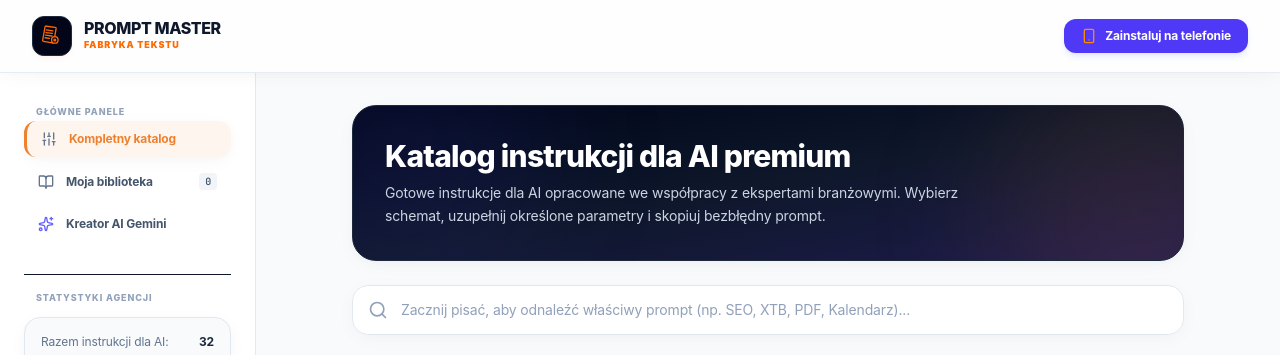
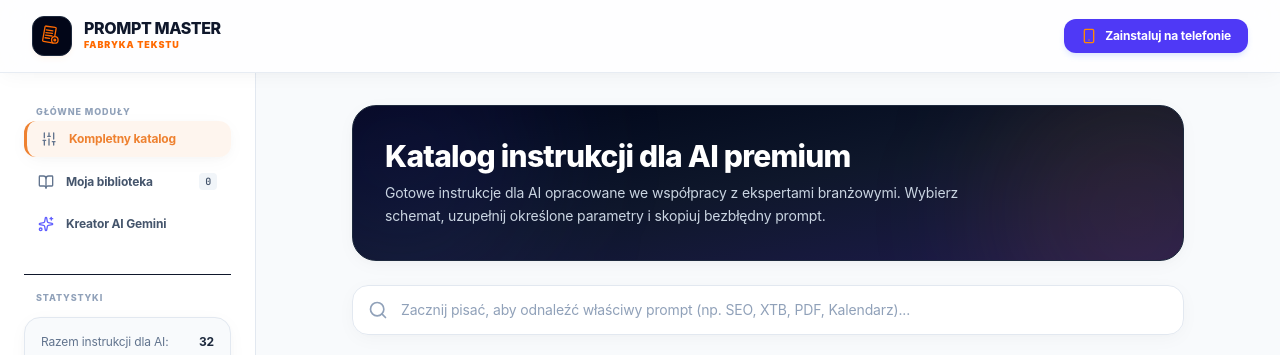
Before and after one commit to fabrykat3kstu/prompt_master, a React (Vite) app: page / in a window 1280 px wide. Shown: the top 355 px of the page. Built offline with nearby package versions, Linux system fonts and the light colour scheme.

Commit message:
Update sidebar headings: Główne panele -> Główne moduły, Statystyki Agencji -> Statystyki

```diff
--- a/src/App.tsx
+++ b/src/App.tsx
@@ -416,7 +416,7 @@ export default function App() {
         {/* Sidebar Nav (visible only on desktop md:flex) */}
         <aside className="hidden md:flex flex-col w-64 bg-white border-r border-slate-200 shrink-0 p-6 space-y-8 select-none">
           <div className="space-y-1.5">
-            <span className="text-[9px] font-extrabold tracking-widest text-slate-400 uppercase px-3">Główne panele</span>
+            <span className="text-[9px] font-extrabold tracking-widest text-slate-400 uppercase px-3">Główne moduły</span>
 
             <button
               onClick={() => { setActiveTab("explore"); setSearchQuery(""); }}
@@ -447,7 +447,7 @@ export default function App() {
           </div>
 
           <div className="pt-4 border-t border-slate-150">
-            <span className="text-[9px] font-extrabold tracking-widest text-slate-400 uppercase px-3 block mb-3">Statystyki Agencji</span>
+            <span className="text-[9px] font-extrabold tracking-widest text-slate-400 uppercase px-3 block mb-3">Statystyki</span>
             <div className="bg-[#F8FAFC] rounded-2xl p-4 space-y-3 border border-slate-200 custom-shadow mb-4">
               <div className="flex justify-between items-center text-xs">
                 <span className="text-slate-500">Razem instrukcji dla AI:</span>
```
